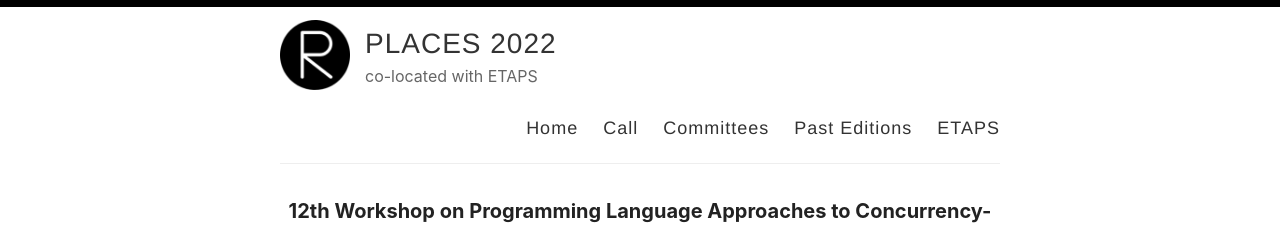
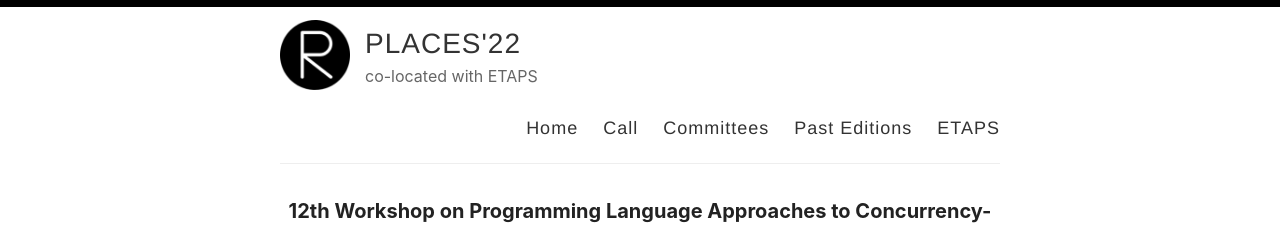
Before and after one commit to places-workshop/2022, a Jekyll site: the page built from index.html, in a window 1280 px wide. Shown: the top 225 px of the page. Built offline with Jekyll 4.4.1, drawn with Linux system fonts in a browser that asks for light colours; the list of posts is cut into pages by our own code.

Commit message:
Update _config.yml

```diff
--- a/_config.yml
+++ b/_config.yml
@@ -3,7 +3,7 @@
 #
 
 # Name of your site (displayed in the header)
-name: PLACES 2022
+name: PLACES'22
 
 # Name of the author
 author: Rumyana Neykova
```
